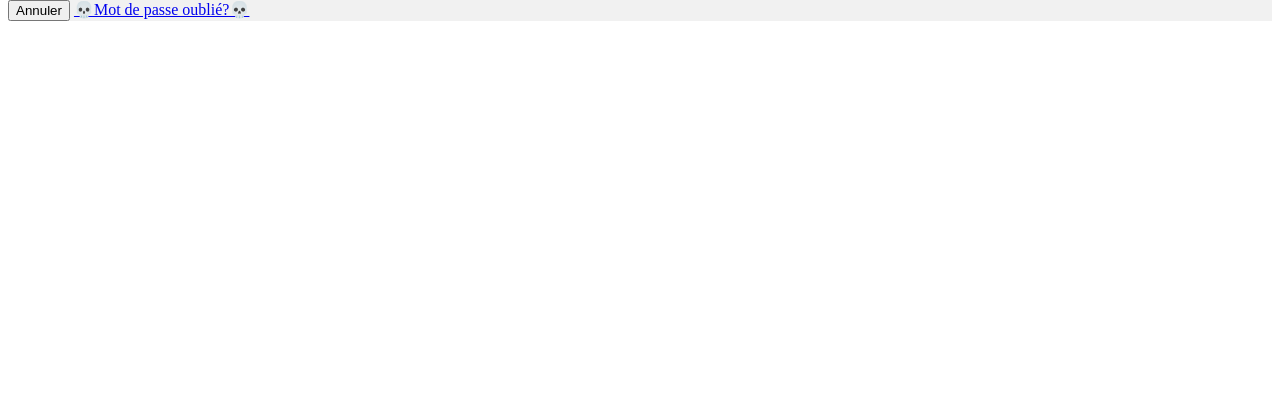
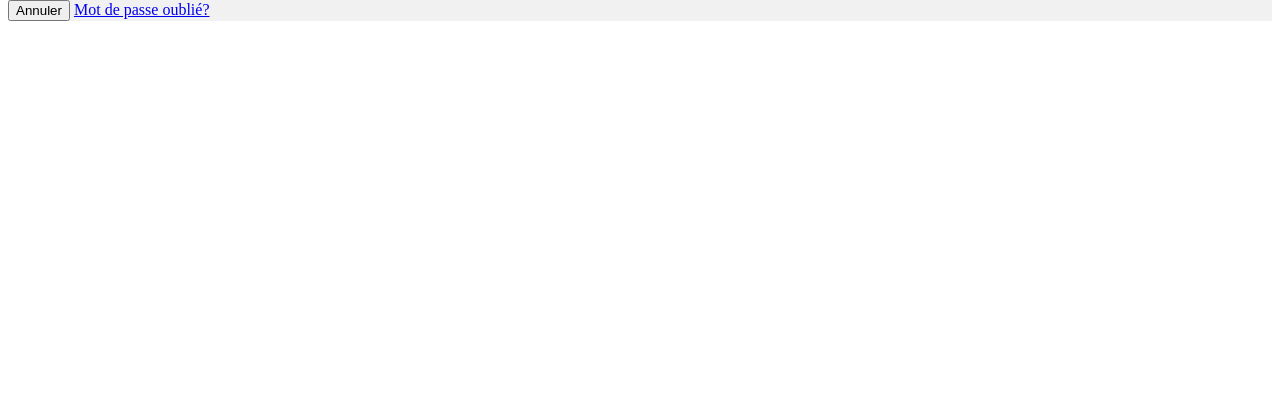
Before and after one commit to NicolasHanon/LyonPalme-PLUS-A-JOUR, a Django app: page /login/ in a window 1280 px wide. Shown: the part 333-753 px from the top of the page. Run offline with Django 4.2, Linux system fonts and the light colour scheme.

Commit message:
Sonny va bosser!

```diff
--- a/src/templates/planning/login.html
+++ b/src/templates/planning/login.html
@@ -26,7 +26,7 @@
 
             <div class="container" style="background-color:#f1f1f1">
               <button type="button" class="cancelbtn">Annuler</button>
-              <span class="psw"><a href="https://www.youtube.com/watch?v=dQw4w9WgXcQ" title="Ah le noob!">💀Mot de passe oublié?💀</a></span>
+              <span class="psw"><a class="m-auto" title="Sonny va bosser!" href="{% url 'password_reset' %}">Mot de passe oublié?</a></span>
             </div>
           </form>
     </body>
```
